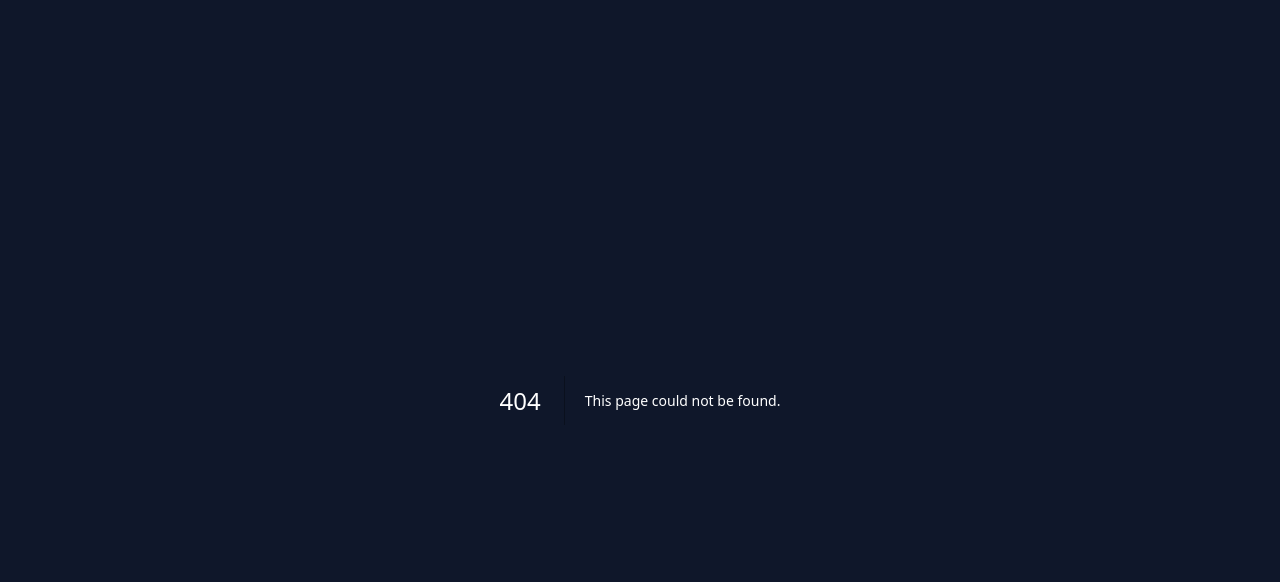
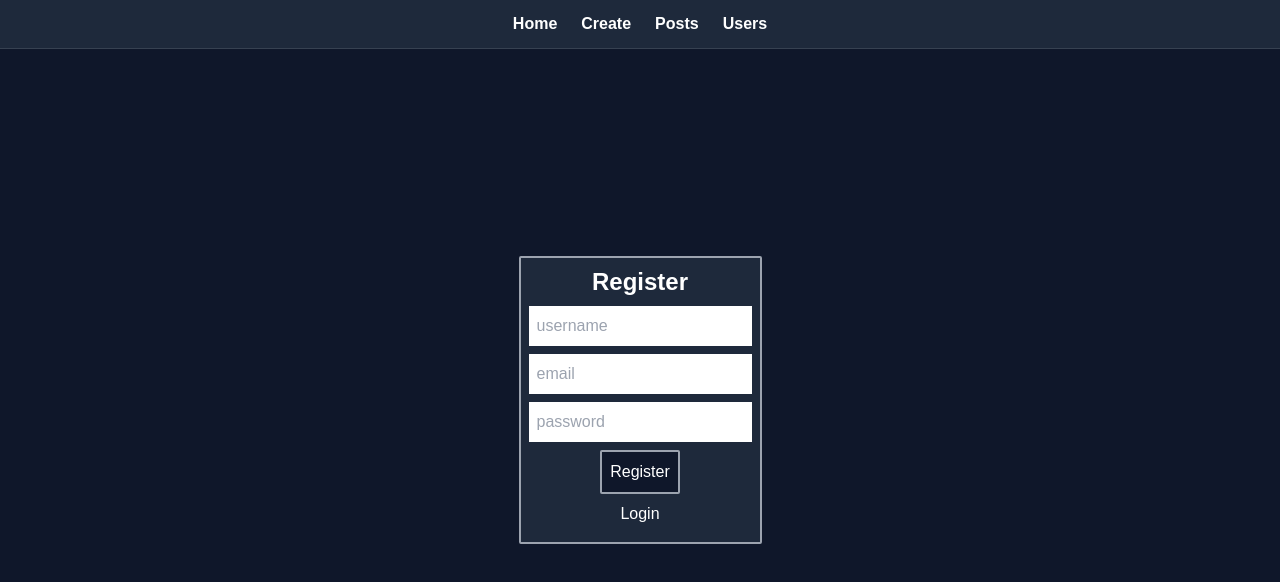
Before and after one commit to witortenadev/bloggy, a Next.js app: page /user/register in a window 1280 px wide. Before the commit this address had no page. Shown: the top 582 px of the page. Built offline with nearby package versions, Linux system fonts and the light colour scheme.

Commit message:
Add files via upload

```diff
--- a/app/components/Create.jsx
+++ b/app/components/Create.jsx
@@ -1,19 +1,75 @@
-'use client'
-import React, { useState } from 'react'
+"use client";
+import { useRouter } from "next/navigation";
+import React, { useState } from "react";
 
 function Create() {
-    const [postBody, setPostBody] = useState("")
-    return (
-        <div className='px-2'>
-            <form
-                className='flex flex-col gap-4'
-                action="">
-                <input type="text" name="title" id="title" placeholder='Title' className='p-2 text-black' />
-                <textarea name="" id="" cols="30" rows="10" placeholder='Body' onChange={(e) => setPostBody(e.target.value)} value={postBody} className='p-2 text-black'></textarea>
-                <button className='border-2 border-gray-400 rounded-sm p-2 text-xl bg-slate-700 hover:border-gray-200'>Create</button>
-            </form>
-        </div>
-    )
+  const [postTitle, setPostTitle] = useState("");
+  const [postContent, setPostContent] = useState("");
+  const router = useRouter();
+
+return (
+    <div className="px-2">
+        <form
+            className="flex flex-col gap-4"
+            onSubmit={(e) => {
+                e.preventDefault();
+
+                const token = localStorage.getItem("token");
+                if (!token) {
+                    router.push('/user/register');
+                    return;
+                }
+
+                fetch("https://bloggyapi.onrender.com/post/create", {
+                    method: "POST",
+                    headers: {
+                        "Authorization": "Bearer " + token,
+                        "Content-Type": "application/json",
+                    },
+                    body: JSON.stringify({
+                        title: postTitle,
+                        content: postContent,
+                    }),
+                })
+                    .then((res) => {
+                        if (res.ok) {
+                            alert("Post created successfully");
+                        } else {
+                            alert("Failed to create post");
+                        }
+                    })
+                    .catch((err) => {
+                        console.error(err);
+                    });
+            }}
+        >
+            <input
+                type="text"
+                name="title"
+                required
+                id="title"
+                placeholder="Title"
+                className="p-2 text-black"
+                onChange={(e) => setPostTitle(e.target.value)}
+                value={postTitle}
+            />
+            <textarea
+                name="content"
+                id="content"
+                cols="30"
+                required
+                rows="10"
+                placeholder="Body"
+                onChange={(e) => setPostContent(e.target.value)}
+                value={postContent}
+                className="p-2 text-black"
+            ></textarea>
+            <button className="border-2 border-gray-400 rounded-sm p-2 text-xl bg-slate-700 hover:border-gray-200">
+                Create
+            </button>
+        </form>
+    </div>
+);
 }
 
-export default Create
+export default Create;
--- a/app/components/Navbar.jsx
+++ b/app/components/Navbar.jsx
@@ -22,7 +22,7 @@ function Navbar() {
           isMenuOpen ? "flex" : "hidden"
         } flex-col sm:flex sm:flex-row max-w-screen-xl gap-4 mx-auto font-bold text-white transition-all`}
       >
-        {["Home", "Posts", "Users"].map((item, i) => (
+        {["Home", "Create", "Posts", "Users"].map((item, i) => (
           <NavItem key={i} label={item} />
         ))}
       </ul>
--- a/app/components/Posts.jsx
+++ b/app/components/Posts.jsx
@@ -7,7 +7,7 @@ async function Posts() {
   let posts = postsList.posts
 
   return (
-    <div className="grid mt-12 m-4 grid auto-rows sm:grid-cols-2 lg:grid-cols-3 gap-4 mx-auto max-w-screen-xl p-4">
+    <div className="grid mt-12 auto-rows sm:grid-cols-2 lg:grid-cols-3 gap-4 mx-auto max-w-screen-xl p-4">
       {posts.map((post) => (
         <Post key={post._id} post={post} />
       ))}
@@ -36,4 +36,7 @@ function Post({ post }) {
   )
 }
 
+export const metadata = {
+  viewport: "width=device-width, initial-scale=1, user-scalable=no"
+};
 export default Posts;
--- /dev/null
+++ b/app/create/page.jsx
@@ -0,0 +1,18 @@
+import React from "react";
+import Navbar from "../components/Navbar";
+import Create from "../components/Create";
+
+function CreatePost() {
+  return (
+    <main>
+      <header>
+        <Navbar />
+      </header>
+      <section className="mt-16">
+        <Create />
+      </section>
+    </main>
+  );
+}
+
+export default CreatePost;
--- a/app/page.tsx
+++ b/app/page.tsx
@@ -8,12 +8,11 @@ function Home() {
       <header>
         <Navbar />
       </header>
-      <section className="mt-16">
-        <Create />
+      <section>
       </section>
-      {/* <section className="h-screen flex justify-center items-center">
+      <section className="h-screen flex justify-center items-center">
         <h1 className="text-5xl font-bold">Welcome home</h1>
-      </section> */}
+      </section>
     </main>
   );
 }
--- a/app/posts/[id]/page.jsx
+++ b/app/posts/[id]/page.jsx
@@ -1,24 +1,32 @@
-import Navbar from "@/app/components/Navbar"
+import Navbar from "@/app/components/Navbar";
 
 export default async function Page({ params }) {
+	const { id } = await params;
 
-  // Fetch the post
-  let data = await fetch('https://bloggyapi.onrender.com/post/' + params.id)
-  let postResponse = await data.json()
-  let post = postResponse.post
+	let post = null;
+
+	try {
+		const res = await fetch(`https://bloggyapi.onrender.com/post/${id}`, { cache: "no-store" });
+		if (!res.ok) throw new Error(`Failure to fetch post: ${res.status}`);
+
+		const postResponse = await res.json();
+		post = postResponse.post;
+	} catch (error) {
+		console.error("Erro ao buscar post:", error);
+	}
 
 	return (
 		<>
 			<Navbar />
-      <div className="mx-auto px-4 mt-16 max-w-screen-xl">
-        <div className="">
+			<div className="mx-auto px-4 mt-4 max-w-screen-xl">
+				<div>
 					<div className="mb-4 flex flex-col sm:flex-row justify-between">
-            <h1 className="text-2xl font-bold">{post.title}</h1>
-            <h2 className="text-2xl text-gray-400">{post.author.username}</h2>
+						<h1 className="text-2xl font-bold">{post?.title || "Título não disponível"}</h1>
+						<h2 className="text-2xl text-gray-400">{post?.author?.username || "Autor desconhecido"}</h2>
 					</div>
-          <p className="text-xl">{post.content}</p>
+					<p className="text-xl">{post?.content || "Conteúdo indisponível"}</p>
 				</div>
 			</div>
 		</>
-  )
+	);
 }
--- /dev/null
+++ b/app/user/login/page.jsx
@@ -0,0 +1,84 @@
+"use client";
+import React, { useState } from "react";
+import Link from "next/link";
+import Navbar from '../../components/Navbar'
+
+function Login() {
+  const [message, setMessage] = useState("");
+  const [formData, setFormData] = useState({
+    email: "",
+    password: "",
+  });
+
+  function handleSubmit(event) {
+    event.preventDefault();
+    fetch("https://bloggyapi.onrender.com/user/login", {
+      method: "POST",
+      headers: { "Content-Type": "application/json" },
+      body: JSON.stringify(formData),
+    })
+      .then((response) => response.json())
+      .then((data) => {
+        localStorage.setItem("token", data.token);
+        setMessage(data.message);
+      })
+      .catch((error) => setMessage("An error occurred"));
+  }
+
+  function handleChange(event) {
+    const { name, value } = event.target;
+    setFormData((prevFormData) => ({
+      ...prevFormData,
+      [name]: value,
+    }));
+  }
+
+  return (
+    <>
+      <Navbar />
+      <div className="h-screen flex items-center justify-center">
+        <div className="rounded-sm p-2 border-2 flex-col gap-2 border-gray-400 bg-slate-800 flex items-center justify-center">
+          <h1 className="text-2xl font-bold">Login</h1>
+          <form
+            onSubmit={handleSubmit}
+            className="flex flex-col text-black items-center gap-2 justify-center"
+          >
+            <input
+              onChange={handleChange}
+              value={formData.email}
+              type="text"
+              name="email"
+              placeholder="email"
+              className="p-2"
+            />
+            <input
+              onChange={handleChange}
+              value={formData.password}
+              type="password"
+              name="password"
+              placeholder="password"
+              className="p-2"
+            />
+            <button
+              type="submit"
+              className="border-2 border-gray-400 text-white hover:border-gray-300 bg-slate-900 p-2 rounded-sm"
+            >
+              Login
+            </button>
+          </form>
+          <div>
+            <Link href="/user/register">
+              <p>Register</p>
+            </Link>
+          </div>
+
+          <div>
+            <p>{message}</p>
+          </div>
+        </div>
+      </div>
+    </>
+  );
+}
+
+export default Login;
--- /dev/null
+++ b/app/user/register/page.jsx
@@ -0,0 +1,91 @@
+"use client";
+import { useRouter } from "next/navigation";
+import React, { useState } from "react";
+import Link from "next/link";
+import Navbar from "../../components/Navbar";
+
+function Register() {
+  const router = useRouter();
+  const [message, setMessage] = useState("");
+  const [formData, setFormData] = useState({
+    username: "",
+    email: "",
+    password: "",
+  });
+
+  function handleSubmit(event) {
+    event.preventDefault();
+    fetch("https://bloggyapi.onrender.com/user/register", {
+      method: "POST",
+      headers: { "Content-Type": "application/json" },
+      body: JSON.stringify(formData),
+    })
+      .then((response) => response.json())
+      .then((data) => setMessage(data.message))
+      .catch((error) => setMessage("An error occurred"));
+  }
+
+  function handleChange(event) {
+    const { name, value } = event.target;
+    setFormData((prevFormData) => ({
+      ...prevFormData,
+      [name]: value,
+    }));
+  }
+
+  return (
+    <>
+    <Navbar />
+      <div className="h-screen flex items-center justify-center">
+        <div className="rounded-sm p-2 border-2 flex-col gap-2 border-gray-400 bg-slate-800 flex items-center justify-center">
+          <h1 className="text-2xl font-bold">Register</h1>
+          <form
+            onSubmit={handleSubmit}
+            className="flex flex-col text-black items-center gap-2 justify-center"
+          >
+            <input
+              onChange={handleChange}
+              value={formData.username}
+              type="text"
+              name="username"
+              placeholder="username"
+              className="p-2"
+            />
+            <input
+              onChange={handleChange}
+              value={formData.email}
+              type="email"
+              name="email"
+              placeholder="email"
+              className="p-2"
+            />
+            <input
+              onChange={handleChange}
+              value={formData.password}
+              type="password"
+              name="password"
+              placeholder="password"
+              className="p-2"
+            />
+            <button
+              type="submit"
+              className="border-2 border-gray-400 text-white hover:border-gray-300 bg-slate-900 p-2 rounded-sm"
+            >
+              Register
+            </button>
+          </form>
+          <div>
+            <Link href="/user/login">
+              <p>Login</p>
+            </Link>
+          </div>
+          <div>
+            <p>{message}</p>
+          </div>
+        </div>
+      </div>
+    </>
+  );
+}
+
+export default Register;
```
Lines whose indentation alone changed are shown as unchanged.
